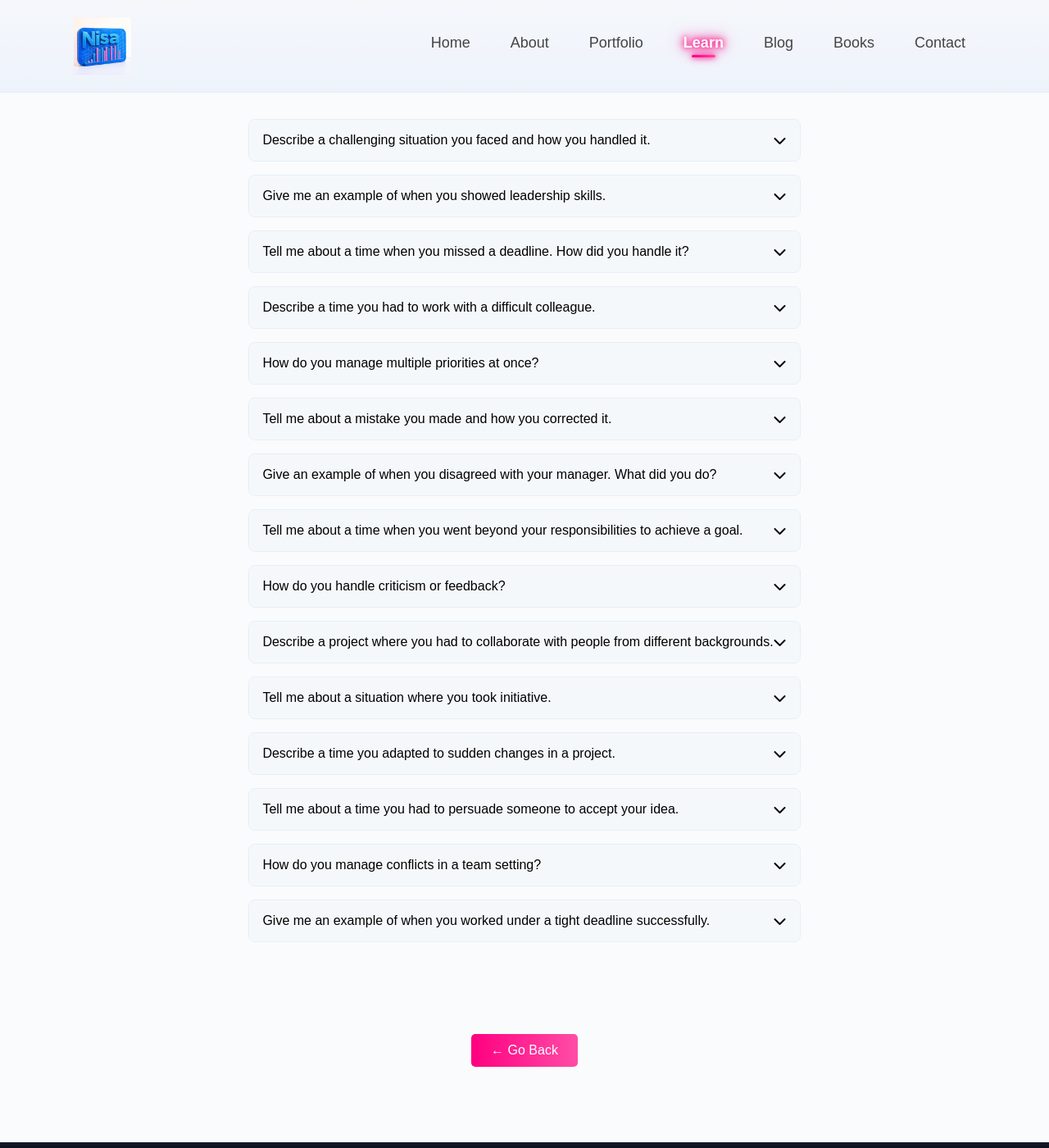
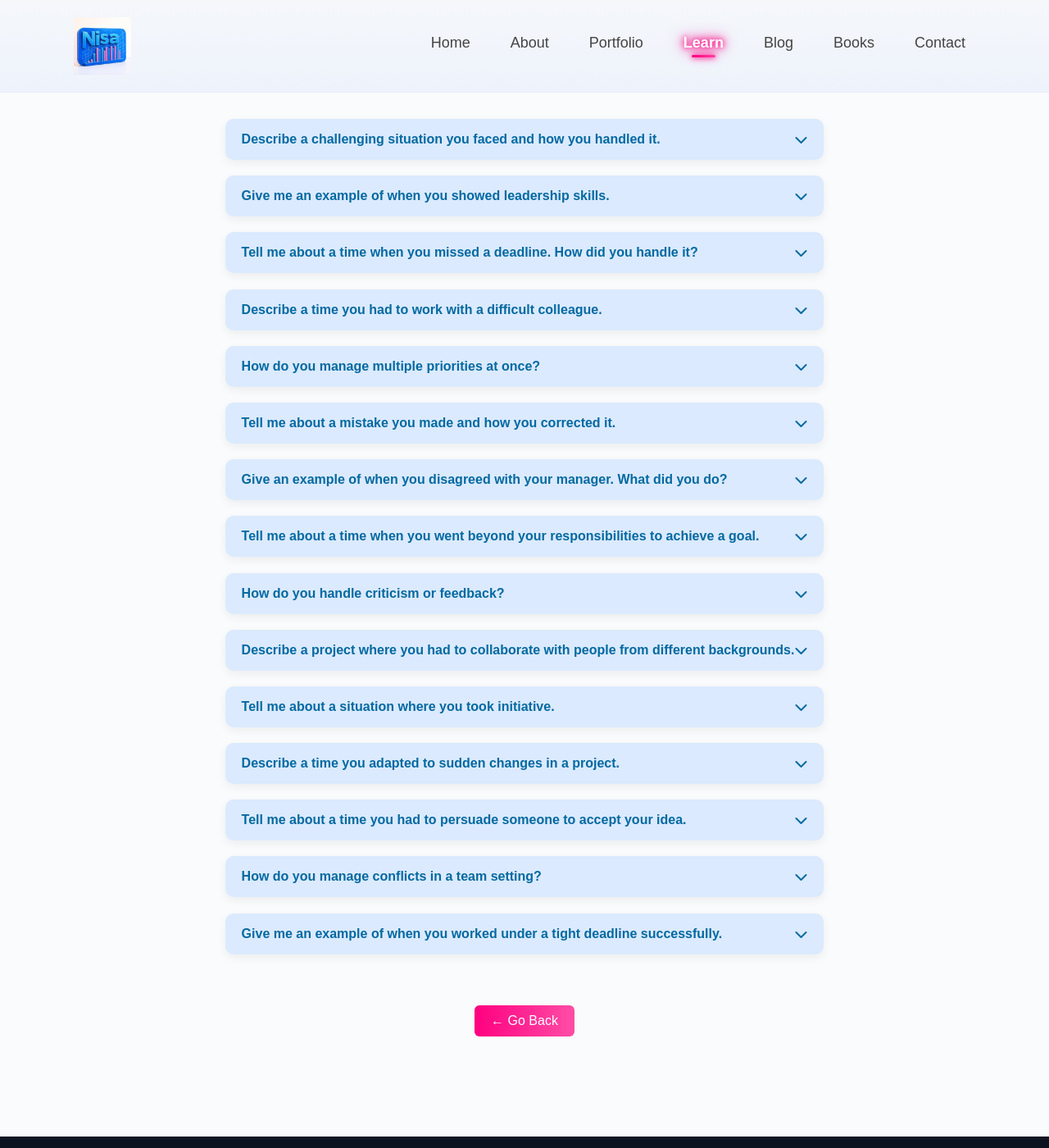
Before and after one commit to tabassumunnisa19/My_Personal_Website, a Jekyll site: the page hr-pages/behavioral.html, which Jekyll copies as it is, in a window 1280 px wide and 1400 px high. Shown: the whole window at 82% size. Built offline with Jekyll 4.4.1, drawn with Linux system fonts in a browser that asks for light colours.

Commit message:
Update behavioral.html

```diff
--- a/hr-pages/behavioral.html
+++ b/hr-pages/behavioral.html
@@ -7,56 +7,94 @@
   <link rel="stylesheet" href="../style.css">
   <link rel="stylesheet" href="https://cdnjs.cloudflare.com/ajax/libs/font-awesome/6.4.0/css/all.min.css">
   <style>
+    /* ----- Q&A Block Styles ----- */
     .qa-block {
-      border: 1px solid #e6eef8;
-      border-radius: 8px;
-      margin-bottom: 1rem;
-      background: #fff;
+      border-radius: 10px;
+      margin-bottom: 1.2rem;
       overflow: hidden;
+      box-shadow: 0 4px 12px rgba(0,0,0,0.06);
+      transition: transform 0.3s, box-shadow 0.3s;
+      background: #f0f9ff; /* reflective tone */
     }
+
+    .qa-block:hover {
+      transform: translateY(-4px);
+      box-shadow: 0 10px 20px rgba(0,0,0,0.12);
+    }
+
     .qa-block button {
       width: 100%;
       text-align: left;
-      padding: 1rem;
+      padding: 1rem 1.2rem;
       border: none;
-      background: #f5f8fa;
+      background: #dbeafe; /* professional light blue */
       cursor: pointer;
       font-size: 1rem;
       display: flex;
       justify-content: space-between;
       align-items: center;
+      color: #0369a1;
+      font-weight: 600;
+      transition: background 0.3s;
     }
+
     .qa-block button:hover {
-      background: #e0ebf8;
+      background: #bfdbfe;
     }
+
+    .qa-block button i {
+      transition: transform 0.3s ease;
+    }
+
     .qa-block .content {
       display: none;
-      padding: 1rem;
-      border-top: 1px solid #e6eef8;
-      background: #fff;
+      padding: 1rem 1.5rem;
+      background: #ffffff;
+      border-top: 1px solid #dbeafe;
+      color: #1e293b;
+      font-size: 0.95rem;
+      line-height: 1.5;
+      animation: fadeIn 0.4s ease;
     }
+
+    @keyframes fadeIn {
+      from {opacity: 0;}
+      to {opacity: 1;}
+    }
+
     .qa-block .tip {
       font-size: 0.9rem;
-      color: #555;
-      margin-top: 0.5rem;
+      color: #1e40af;
+      background: #e0f2fe;
+      padding: 0.6rem 0.8rem;
+      border-radius: 6px;
+      margin-top: 0.8rem;
     }
+
+    .back-btn {
+      display:inline-block;
+      background:linear-gradient(90deg,#ff0080,#ff4da6);
+      color:white;
+      padding:10px 20px;
+      border-radius:6px;
+      border:none;
+      cursor:pointer;
+      font-size:16px;
+      text-decoration:none;
+      margin:30px 0;
+      transition: opacity 0.3s;
+    }
+    .back-btn:hover { opacity:0.9; }
   </style>
 </head>
 <body>
+
 <header class="site-header">
   <div class="site-container header-inner">
-
-    <!-- Logo -->
     <a href="../index.html" class="logo"><img src="../logo.jpg" alt="Nisa logo" /></a>
-
-    <!-- Hamburger button (mobile) -->
     <button class="menu-toggle" aria-label="Toggle menu">
-      <span class="bar"></span>
-      <span class="bar"></span>
-      <span class="bar"></span>
+      <span class="bar"></span><span class="bar"></span><span class="bar"></span>
     </button>
-
-    <!-- Navigation -->
     <nav id="main-nav" class="navbar" role="navigation">
       <a href="../index.html">Home</a>
       <a href="../about.html">About</a>
@@ -66,17 +104,12 @@
       <a href="../books.html">Books</a>
       <a href="../contact.html">Contact</a>
     </nav>
-
   </div>
 </header>
 
-
-
-  <!-- Main Content -->
 <main class="site-container" style="padding:2rem; background:var(--background-color);">
 
   <!-- Q&A Blocks -->
-
   <div class="qa-block">
     <button>Describe a challenging situation you faced and how you handled it. <i class="fas fa-chevron-down"></i></button>
     <div class="content">
@@ -197,41 +230,40 @@
     </div>
   </div>
 
-  </main>
-<main class="site-container" style="padding:2rem; background:var(--background-color);">
-  <!-- Q&A blocks here -->
-
-  <!-- Go Back Button -->
   <div style="text-align:center; margin:2rem 0;">
-    <button onclick="history.back()"
-            style="padding:0.7rem 1.5rem; font-size:1rem; border:none; border-radius:5px;
-                   background: linear-gradient(90deg, #ff0080, #ff4da6); color:white; cursor:pointer;">
-      ← Go Back
-    </button>
+    <button onclick="history.back()" class="back-btn">← Go Back</button>
   </div>
 </main>
 
-  <!-- Footer -->
 <footer class="site-footer">
   <div class="site-container footer-inner">
-      <p class="copyright">© 2025 Nisa — Built with <span class="heart">❤️</span> by Nisa</p>
+    <p>© 2025 Nisa — Built with <span class="heart">❤️</span> by Nisa</p>
     <div class="socials" aria-label="social links">
-        <a href="#" class="social linkedin" title="LinkedIn" aria-label="LinkedIn"><i class="fab fa-linkedin" aria-hidden="true"></i></a>
-        <a href="#" class="social github" title="GitHub" aria-label="GitHub"><i class="fab fa-github" aria-hidden="true"></i></a>
-        <a href="#" class="social medium" title="Medium" aria-label="Medium"><i class="fab fa-medium" aria-hidden="true"></i></a>
-        <a href="#" class="social youtube" title="YouTube" aria-label="YouTube"><i class="fab fa-youtube" aria-hidden="true"></i></a>
+      <a href="#" class="social linkedin" title="LinkedIn"><i class="fab fa-linkedin"></i></a>
+      <a href="#" class="social github" title="GitHub"><i class="fab fa-github"></i></a>
+      <a href="#" class="social medium" title="Medium"><i class="fab fa-medium"></i></a>
+      <a href="#" class="social youtube" title="YouTube"><i class="fab fa-youtube"></i></a>
     </div>
   </div>
 </footer>
 
 <script>
-    const qaBlocks = document.querySelectorAll('.qa-block button');
-    qaBlocks.forEach(button => {
-      button.addEventListener('click', () => {
-        const content = button.nextElementSibling;
-        content.style.display = content.style.display === 'block' ? 'none' : 'block';
-        button.querySelector('i').classList.toggle('fa-chevron-up');
-        button.querySelector('i').classList.toggle('fa-chevron-down');
+  const qaButtons = document.querySelectorAll('.qa-block button');
+  qaButtons.forEach(btn => {
+    btn.addEventListener('click', () => {
+      const content = btn.nextElementSibling;
+      const icon = btn.querySelector('i');
+      const isOpen = content.style.display === 'block';
+      document.querySelectorAll('.qa-block .content').forEach(c => c.style.display = 'none');
+      document.querySelectorAll('.qa-block i').forEach(i => {
+        i.classList.remove('fa-chevron-up');
+        i.classList.add('fa-chevron-down');
+      });
+      if (!isOpen) {
+        content.style.display = 'block';
+        icon.classList.remove('fa-chevron-down');
+        icon.classList.add('fa-chevron-up');
+      }
     });
   });
 </script>
```
Lines whose indentation alone changed are shown as unchanged.
